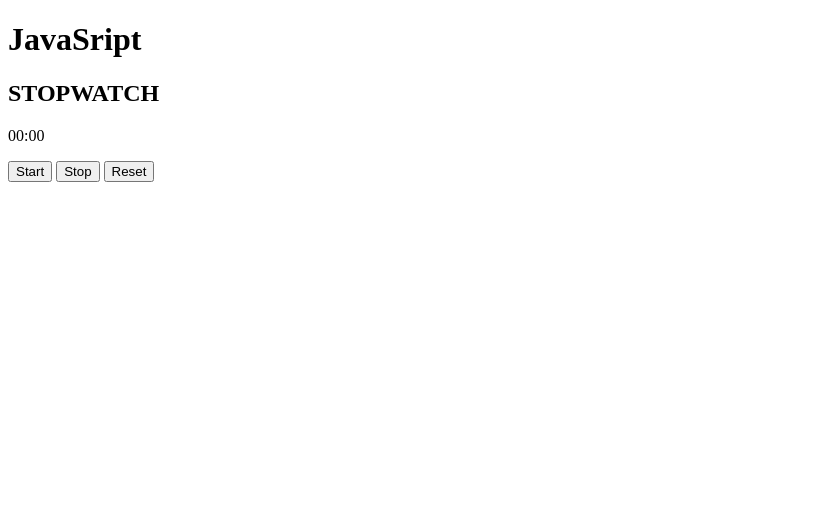
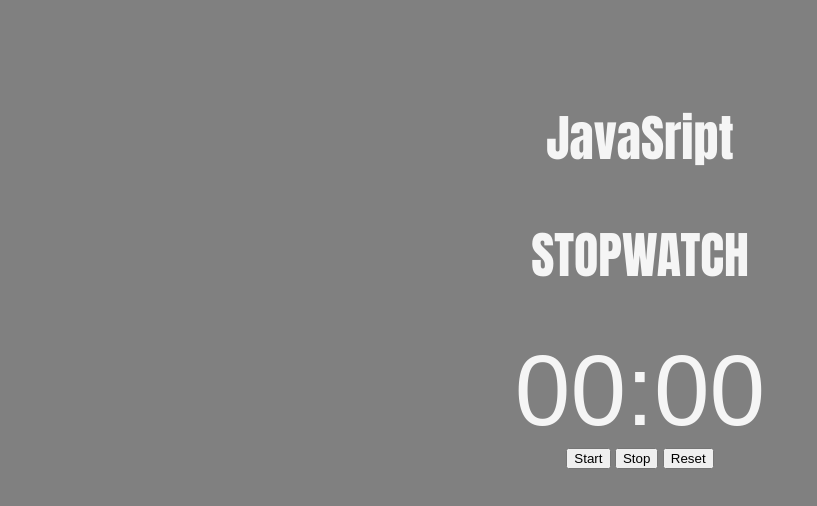
Before and after one commit to GameArtDevelopment/JavaScriptStopwatch, a plain HTML site: page index.html in a window 1280 px wide. Shown: the whole page, without its empty margins (0-817 px from the left). Drawn offline with Linux system fonts and the light colour scheme.

Commit message:
Initial css

```diff
--- a/index.html
+++ b/index.html
@@ -4,6 +4,7 @@
     <meta charset="UTF-8">
     <meta http-equiv="X-UA-Compatible" content="IE=edge">
     <meta name="viewport" content="width=device-width, initial-scale=1.0">
+    <link rel="stylesheet" href="styles.css">
     <title>Document</title>
 </head>
 <body>
--- /dev/null
+++ b/styles.css
@@ -0,0 +1,23 @@
+body {
+    background: grey;
+    font-family: Arial, "Helvetica Neue", Helvetica, sans-serif;
+    height: 100%;
+}
+
+h1,h2 {
+    font-family: Impact, Haettenschweiler, 'Arial Narrow Bold', sans-serif;
+    font-size: 50px;
+}
+
+.stage {
+    width: 500px;
+    margin: 100px auto;
+    color: whitesmoke;
+    text-align: center;
+}
+
+p {
+    font-size: 100px;
+    margin:0%
+
+}
```
